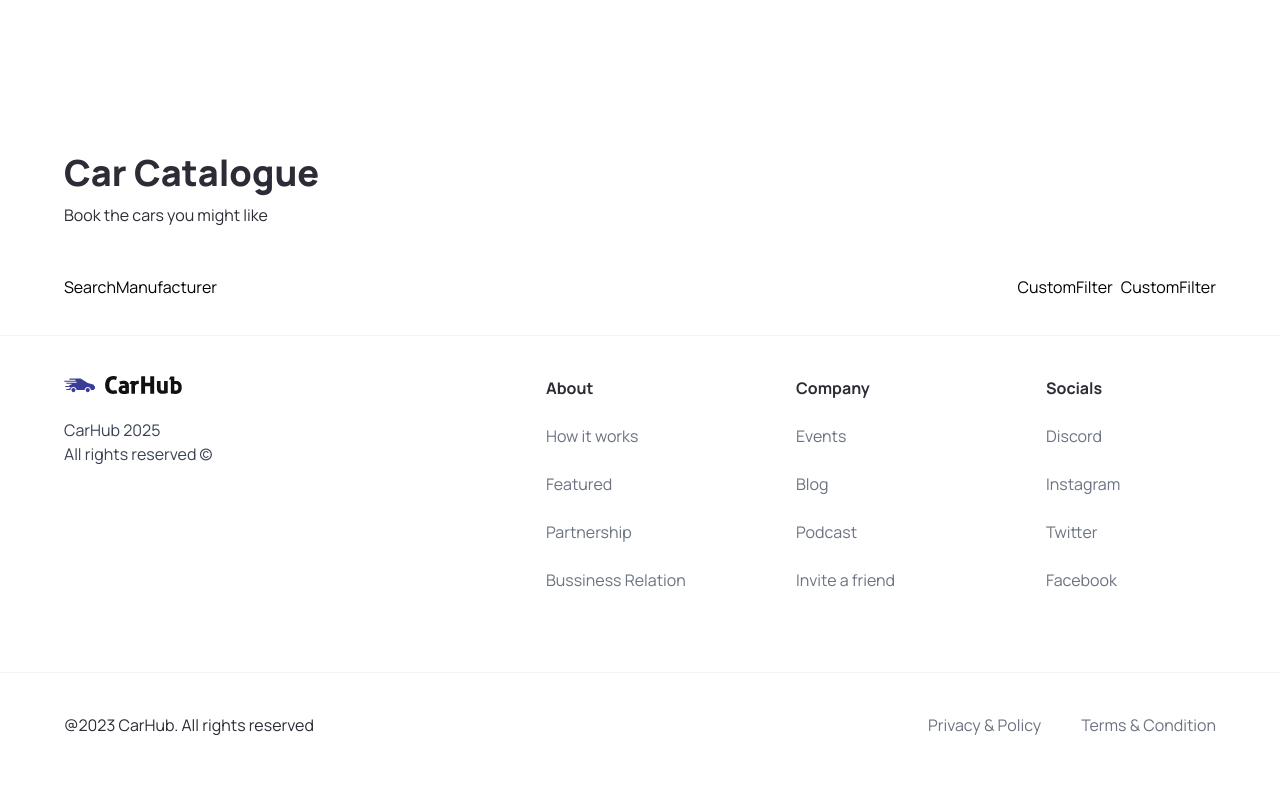
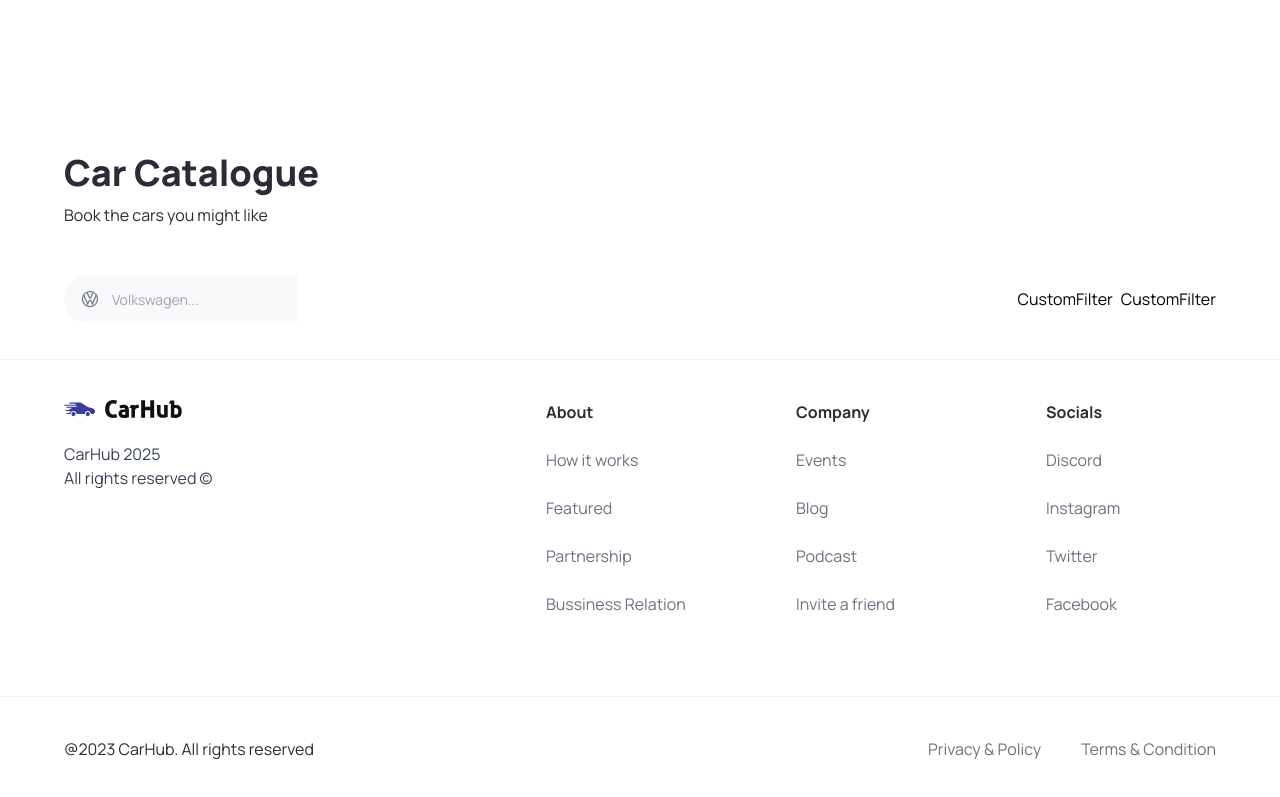
Before and after one commit to esnoko/Dream-Wheels, a Next.js app: page / in a window 1280 px wide. Shown: the part 711-1508 px from the top of the page. Built offline with nearby package versions, Linux system fonts and the light colour scheme.

Commit message:
Update SearchManuFacturer file

```diff
--- a/components/SearchBar.tsx
+++ b/components/SearchBar.tsx
@@ -1,15 +1,20 @@
-import React from 'react'
-import SearchManufacturer from './SearchManufacturer'
+"use client";
+
+import { useState } from "react";
+import { SearchManufacturer } from "./";
 
 function SearchBar() {
-  const handleSearch = () =>{}
+  const [manufacturer, setManufacturer] = useState("");
+  const handleSearch = () => {};
   return (
-    <form className='searchbar' onSubmit={handleSearch}>
-      <div className='searchbar_item'>
-        <SearchManufacturer />
+    <form className="searchbar" onSubmit={handleSearch}>
+      <div className="searchbar_item">
+        <SearchManufacturer
+          manufacturer={manufacturer}
+          setManufacturer = {setManufacturer} />
       </div>
     </form>
-  )
+  );
 }
 
-export default SearchBar
+export default SearchBar;
--- a/components/SearchManufacturer.tsx
+++ b/components/SearchManufacturer.tsx
@@ -1,9 +1,99 @@
-import React from 'react'
+"use client";
+import Image from "next/image";
+import { Fragment, useState } from "react";
+import { Combobox, Transition } from "@headlessui/react";
 
-function SearchManufacturer() {
+import { manufacturers } from "@/constants";
+import { SearchManuFacturerProps } from "@/types";
+
+const SearchManufacturer = ({ manufacturer, setManufacturer }: SearchManuFacturerProps) => {
+  const [query, setQuery] = useState("");
+
+  const filteredManufacturers =
+    query === ""
+      ? manufacturers
+      : manufacturers.filter((item) =>
+          item
+            .toLowerCase()
+            .replace(/\s+/g, "")
+            .includes(query.toLowerCase().replace(/\s+/g, ""))
+        );
+
   return (
-    <div>SearchManufacturer</div>
-  )
-}
+    <div className='search-manufacturer'>
+      <Combobox value={manufacturer} onChange={setManufacturer}>
+        <div className='relative w-full'>
+          {/* Button for the combobox. Click on the icon to see the complete dropdown */}
+          <Combobox.Button className='absolute top-[14px]'>
+            <Image
+              src='/car-logo.svg'
+              width={20}
+              height={20}
+              className='ml-4'
+              alt='car logo'
+            />
+          </Combobox.Button>
 
-export default SearchManufacturer
+          {/* Input field for searching */}
+          <Combobox.Input
+            className='search-manufacturer__input'
+            displayValue={(item: string) => item}
+            onChange={(event) => setQuery(event.target.value)} // Update the search query when the input changes
+            placeholder='Volkswagen...'
+          />
+
+          {/* Transition for displaying the options */}
+          <Transition
+            as={Fragment} // group multiple elements without introducing an additional DOM node i.e., <></>
+            leave='transition ease-in duration-100'
+            leaveFrom='opacity-100'
+            leaveTo='opacity-0'
+            afterLeave={() => setQuery("")} // Reset the search query after the transition completes
+          >
+            <Combobox.Options
+              className='absolute mt-1 max-h-60 w-full overflow-auto rounded-md bg-white py-1 text-base shadow-lg ring-1 ring-black ring-opacity-5 focus:outline-none sm:text-sm'
+              static
+            >
+              {filteredManufacturers.length === 0 && query !== "" ? (
+                <Combobox.Option
+                  value={query}
+                  className='search-manufacturer__option'
+                >
+                  Create "{query}"
+                </Combobox.Option>
+              ) : (
+                filteredManufacturers.map((item) => (
+                  <Combobox.Option
+                    key={item}
+                    className={({ active }) =>
+                      `relative search-manufacturer__option ${
+                        active ? "bg-primary-blue text-white" : "text-gray-900"
+                      }`
+                    }
+                    value={item}
+                  >
+                    {({ selected, active }) => (
+                      <>
+                        <span className={`block truncate ${selected ? "font-medium" : "font-normal"}`}>
+                          {item}
+                        </span>
+
+                        {/* Show an active blue background color if the option is selected */}
+                        {selected ? (
+                          <span className={`absolute inset-y-0 left-0 flex items-center pl-3 ${active? "text-white": "text-pribg-primary-purple"}`}
+                          ></span>
+                        ) : null}
+                      </>
+                    )}
+                  </Combobox.Option>
+                ))
+              )}
+            </Combobox.Options>
+          </Transition>
+        </div>
+      </Combobox>
+    </div>
+  );
+};
+
+export default SearchManufacturer;
--- a/types/index.ts
+++ b/types/index.ts
@@ -6,3 +6,8 @@
     MouseEventHandler<HTMLButtonElement>;
     btnType?: "button" | "submit";
 }
+
+export interface SearchManuFacturerProps {
+    manufacturer: string;
+    setManufacturer: (manufacturer: string) => void;
+}
```
Also changed, not shown: package.json (+5 -4 lines), 1 other file (tests, documents, lock files or other folders).
